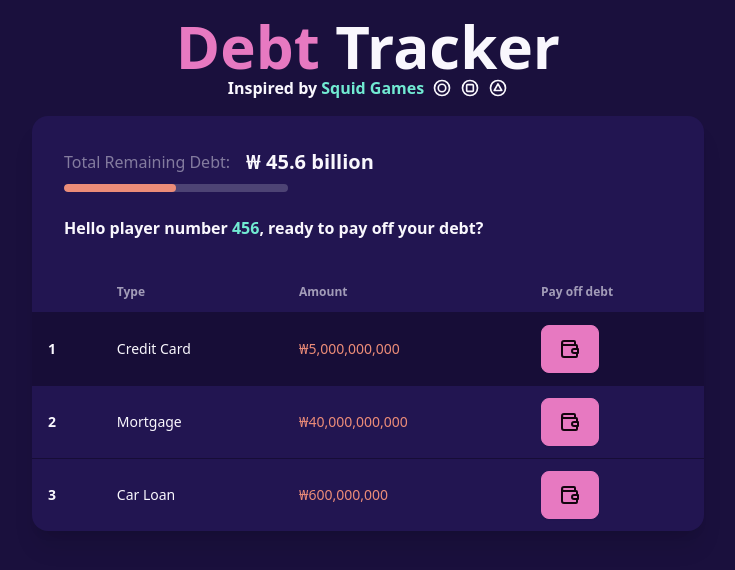
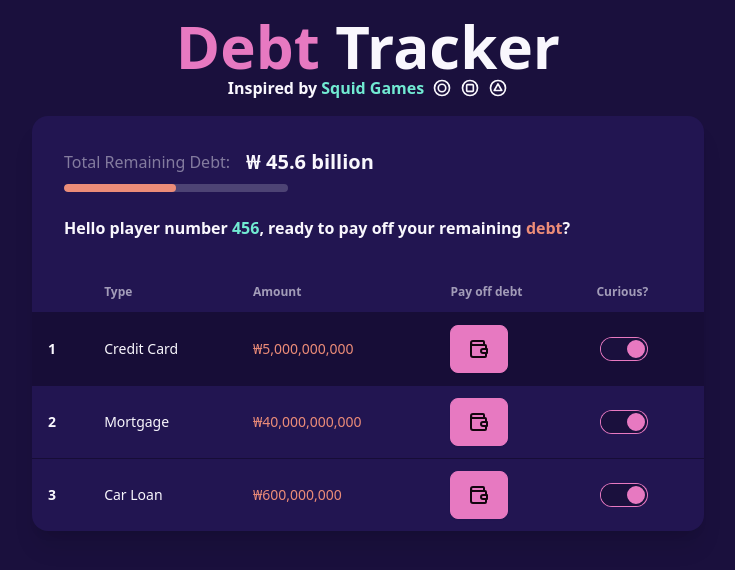
Before and after one commit to rcm-webdev/debt-tracker, a Next.js app: page / in a window 1280 px wide. Shown: the top 570 px of the page, without its empty margins (272-1007 px from the left). Built offline with nearby package versions, Linux system fonts and the light colour scheme.

Commit message:
add toggle to each section

```diff
--- a/components/DebtList.tsx
+++ b/components/DebtList.tsx
@@ -35,7 +35,7 @@ export const DebtList = () => {
         <div className="flex flex-row items-center mt-4">
           <p className="font-semibold ">
             Hello player number <span className="text-success">456</span>, ready
-            to pay off your debt?
+            to pay off your remaining <span className="text-error">debt</span>?
           </p>
         </div>
       </div>
@@ -61,6 +61,7 @@ export const DebtList = () => {
                 <th>Type</th>
                 <th>Amount</th>
                 <th>Pay off debt</th>
+                <th>Curious?</th>
               </tr>
             </thead>
             <tbody>
@@ -72,6 +73,15 @@ export const DebtList = () => {
                 <td>
                   <button className="btn btn-primary">{icons.wallet}</button>
                 </td>
+                <td>
+                  <label className="label cursor-pointer">
+                    <input
+                      type="checkbox"
+                      className="toggle toggle-primary"
+                      defaultChecked
+                    />
+                  </label>
+                </td>
               </tr>
               {/* row 2 */}
               <tr>
@@ -80,6 +90,15 @@ export const DebtList = () => {
                 <td className="text-error">₩40,000,000,000</td>
                 <td>
                   <button className="btn btn-primary">{icons.wallet}</button>
+                </td>
+                <td>
+                  <label className="label cursor-pointer">
+                    <input
+                      type="checkbox"
+                      className="toggle toggle-primary"
+                      defaultChecked
+                    />
+                  </label>
                 </td>
               </tr>
 
@@ -91,6 +110,15 @@ export const DebtList = () => {
                 <td>
                   <button className="btn btn-primary">{icons.wallet}</button>
                 </td>
+                <td>
+                  <label className="label cursor-pointer">
+                    <input
+                      type="checkbox"
+                      className="toggle toggle-primary"
+                      defaultChecked
+                    />
+                  </label>
+                </td>
               </tr>
             </tbody>
           </table>
```
